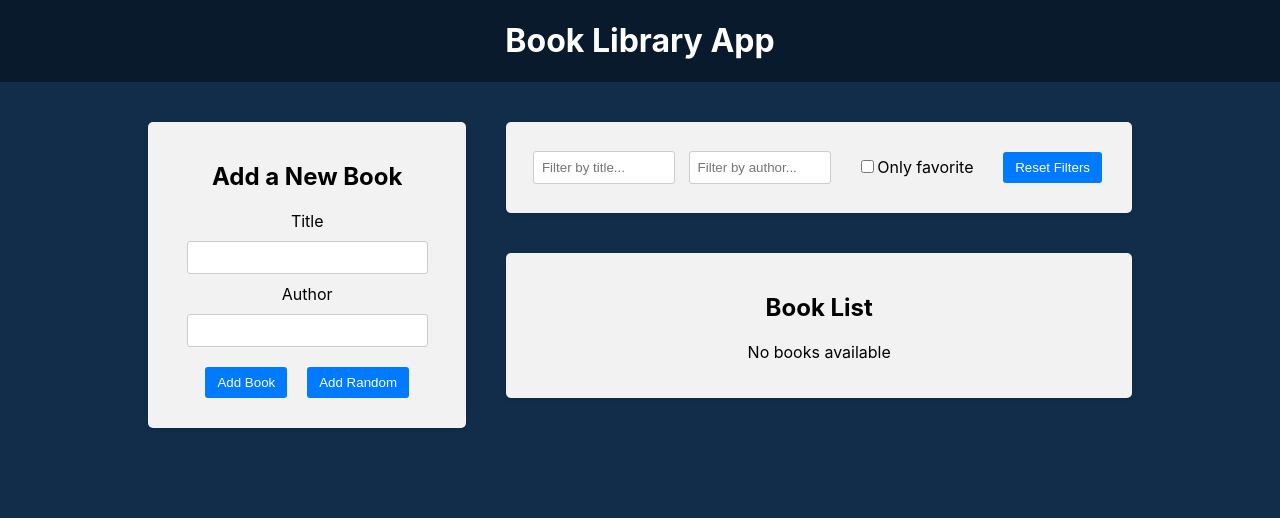
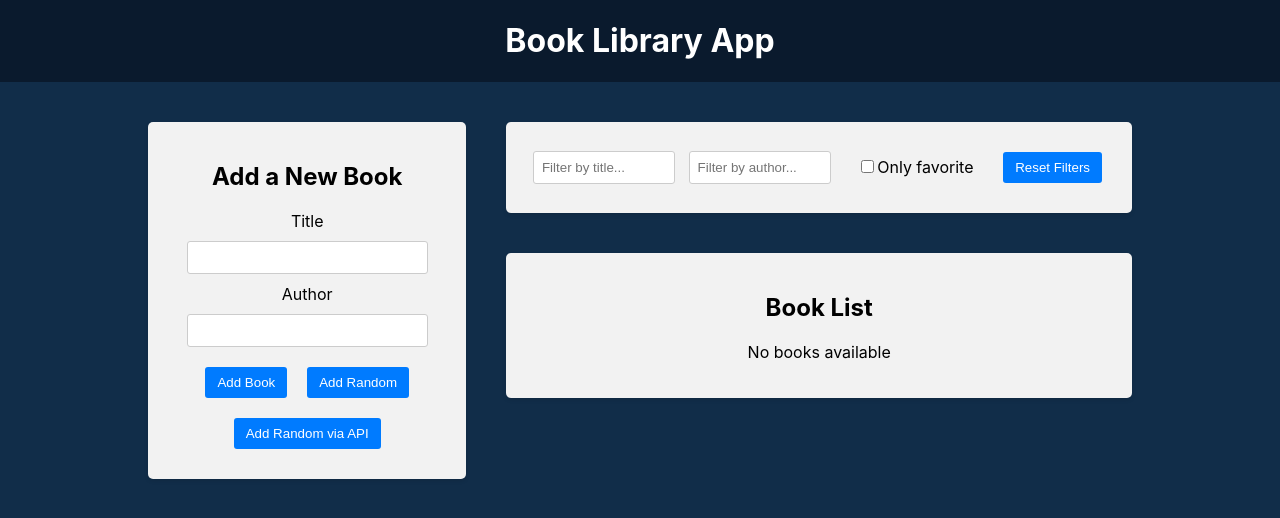
Before and after one commit to Malishkin/30-react-redux, a React (Create React App) app in the folder frontend/: page / in a window 1280 px wide. Shown: the top 518 px of the page. Built offline with nearby package versions, Linux system fonts and the light colour scheme.

Commit message:
Add random book via API

```diff
--- a/frontend/package.json
+++ b/frontend/package.json
@@ -7,6 +7,7 @@
     "@testing-library/jest-dom": "^5.17.0",
     "@testing-library/react": "^13.4.0",
     "@testing-library/user-event": "^13.5.0",
+    "axios": "^1.7.2",
     "react": "^18.3.1",
     "react-dom": "^18.3.1",
     "react-icons": "^5.2.1",
--- a/frontend/src/components/BookForm/BookForm.js
+++ b/frontend/src/components/BookForm/BookForm.js
@@ -1,5 +1,6 @@
 import { useState } from "react";
 import { useDispatch } from "react-redux";
+import axios from "axios";
 import { addBook } from "../../redux/slices/booksSlice.js";
 import booksData from "../../data/books.json";
 import createBookWithID from "../../utils/createBookWithId.js";
@@ -24,6 +25,16 @@
     }
   };
 
+  const handleAddRandomBookViaApi = async () => {
+    try {
+      const response = await axios.get("http://localhost:4000/random-book");
+      if (response?.data?.author && response?.data?.title) {
+        dispatch(addBook(createBookWithID(response.data)));
+      }
+    } catch (error) {
+      console.log("Error catching random book: ", error);
+    }
+  };
   return (
     <div className="app-block book-form">
       <h2>Add a New Book</h2>
@@ -50,6 +61,9 @@
         <button type="button" onClick={handleAddRandomBook}>
           Add Random
         </button>
+        <button type="button" onClick={handleAddRandomBookViaApi}>
+          Add Random via API
+        </button>
       </form>
     </div>
   );
```
Also changed, not shown: 1 other file (tests, documents, lock files or other folders).
